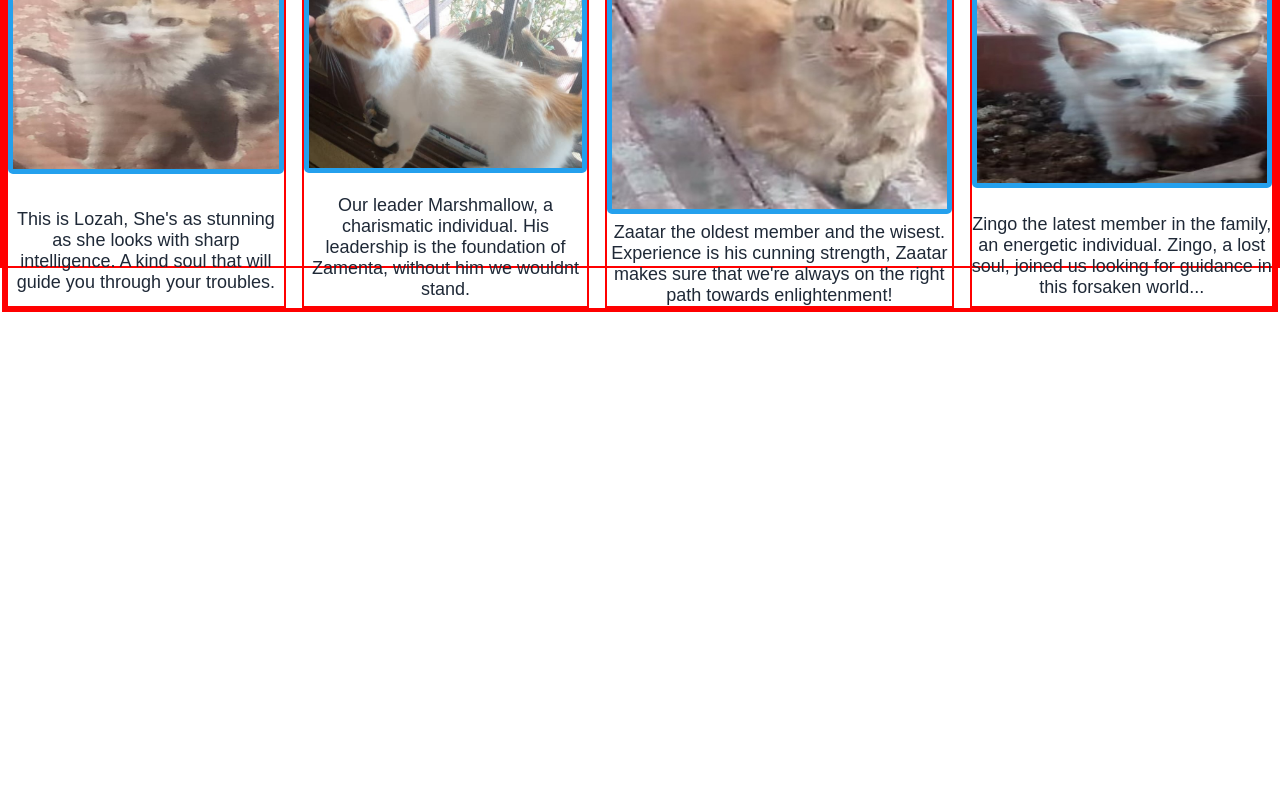
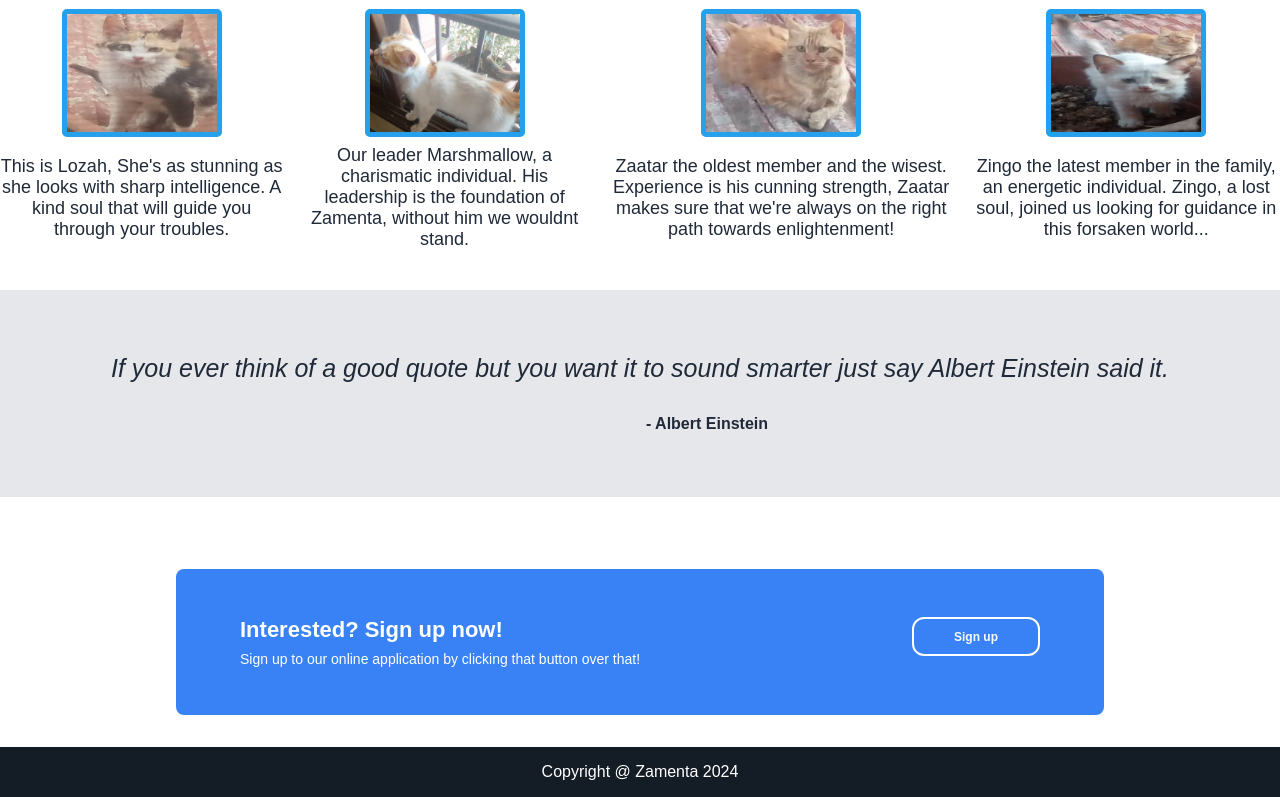
Before and after one commit to Veaavv/landing-page, a plain HTML site: page index.html in a window 1280 px wide. Shown: the part 536-1333 px from the top of the page. Before the commit the page ends 848 px from the top, so only its background shows below. Drawn offline with Linux system fonts and the light colour scheme.

Commit message:
modified:   index.html 	modified:   styles.css         changed title to -> Landing Page         added html lang en         added quote         added call to action button         added footer
            landing page is done

```diff
--- a/index.html
+++ b/index.html
@@ -1,8 +1,8 @@
 <!DOCTYPE html>
-<html>
+<html lang="en">
     <head>
         <meta charset="UTF-8">
-        <title>Zamenta</title>
+        <title>Landing Page</title>
         <link rel="stylesheet" href="styles.css">
     </head>
     <body>
@@ -21,7 +21,7 @@
                     <div class="secondary-text">We welcome everyone with open hands, whenever you're lost, clueless, afraid we welcome you and will guide you towards enlightenment!
                         Our aim is to solve life mysteries, guide lost souls, find soulmates, eliminate late stage capitalism, take over the world, eat the rich and we will rip off the world leaders's heads with no mercy...
                     </div>
-                    <div><button class="button"><a class="sign-up" href="#">Sign Up</button></div>
+                    <div><button class="button"><a class="sign-up" href="#">Sign Up</a></button></div>
                 </div>
                 <img src="images/zamenta-boss.jpg" alt="CEO of Zamenta">
             </div>
@@ -45,8 +45,23 @@
                             <div class="member-text">Zingo the latest member in the family, an energetic individual. Zingo, a lost soul, joined us looking for guidance in this forsaken world...</div>
                         </div>
                     </div>
+
+
+                    <div class="inspo-box">
+                        <div class="inspo-quote">If you ever think of a good quote but you want it to sound smarter just say Albert Einstein said it.</div>
+                        <div class="inspo-quoter">- Albert Einstein</div>
+                    </div>
+                    <div class="call-box">
+                        <div class="call-text">
+                            <div class="call-main-text">Interested? Sign up now!</div>
+                            <div class="call-secondary-text">Sign up to our online application by clicking that button over that!</div>
+                        </div>
+                            <div><button id="button"><a class="sign-up" href="#">Sign up</a></button></div>
+                    </div>
                 </div>
-            <div class="footer"></div>
+            <div class="footer">
+                <div class="footer-text">Copyright @ Zamenta 2024</div>
+            </div>
         </div>
     </body>
 </html>
--- a/styles.css
+++ b/styles.css
@@ -13,16 +13,14 @@ img {
 .container {
     height: 100vh;
     display: flex;
-    border: 2px red solid;
     flex-direction: column;
 }
 /* header content starts here */
 .header {
     background-color: #141c26;
-    border: 2px red solid;
     display: flex;
     color: #fff;
-    padding: 8px;
+    padding: 16px;
     align-items: center;
     justify-content: space-between;
 }
@@ -45,16 +43,14 @@ img {
 }
 /* hero content start here */
 .hero {
-    border: 2px solid red;
     background-color: #1F2937;
     display: flex;
     align-items: center;
     justify-content: space-evenly;
-    padding: 12px;
+    padding: 48px;
 }
 
 .hero-container {
-    border: 2px solid red;
     display: flex;
     align-items: flex-start;
     flex-direction: column;
@@ -68,7 +64,7 @@ img {
 }
 
 .secondary-text {
-    font-weight: 18px;
+    font-size: 18px;
     width: 600px;
     color: #E5E7EB;
 }
@@ -86,14 +82,13 @@ img {
     font-weight: 600;
     color: #F9FAF8;
 }
-
+/* members cards start here */
 .hero-info {
-    border: 2px red solid;
     display: flex;
     justify-content: center;
     align-items: center;
-    flex-direction: column;
     gap: 8px;
+    flex-wrap: wrap;
 }
 
 .info {
@@ -101,21 +96,20 @@ img {
     font-size: 36px;
     font-weight: 900;
     color: #1F2937;
+    text-align: center;
 }
 
 .cards {
-    border: 2px solid red;
     display: flex;
     justify-content: space-evenly;
     gap: 16px;
 }
 
 .members {
-    border: 2px solid red;
     display: flex;
     flex-direction: row;
     flex-wrap: wrap;
-    align-items: center;
+    align-items: baseline;
     justify-content: center;
     flex: 1 1 auto;
     gap: 8px;
@@ -132,6 +126,81 @@ img {
 .member-img {
     border: 5px solid #24a0ed;
     border-radius: 5px;
-    width: 100px;
+    width: 150px;
+    flex-grow: 0;
+}
+/* call to action */
+.inspo-box {
+    display: flex;
+    align-items: center;
+    justify-content: space-evenly;
+    background-color: #E5E7EB;
+    gap: 32px;
+    flex-direction: column;
+    padding: 64px 0;
+    margin: 32px 0;
     flex-grow: 1;
 }
+
+.inspo-quote {
+    font-style: italic;
+    font-weight: 100;
+    font-size: 25px;
+    color: #1F2937;
+}
+
+.inspo-quoter {
+    font-weight: 600;
+    font-size: 16px;
+    color: #1F2937;
+    align-self:self-end;
+    margin-right: 512px;
+}
+
+.call-box {
+    display: flex;
+    justify-content: space-between;
+    align-content: center;
+    background-color: #3882F6;
+    flex-direction: row;
+    padding: 48px 64px;;
+    margin: 32px 0;
+    border-radius: 8px;
+    gap: 8px;
+    width: 800px;
+}
+
+.call-text {
+    display: flex;
+    flex-direction: column;
+    gap: 8px;
+    margin-right: 32px;
+}
+
+.call-main-text {
+    color: #fff;
+    font-size: 22px;
+    font-weight: 600;
+}
+
+.call-secondary-text {
+    color: #fff;
+    font-size: 14px;
+    align-self: flex-start;
+}
+
+#button {
+    padding: 10px 40px;
+    border: solid 2px white;
+    background-color: #3882F6;
+    border-radius: 12px;
+}
+/* footer content */
+.footer {
+    background-color: #141c26;
+    display: flex;
+    color: #fff;
+    padding: 16px;
+    align-items: center;
+    justify-content: center;
+}
```
